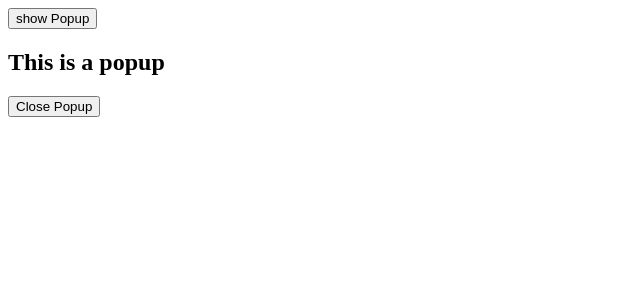
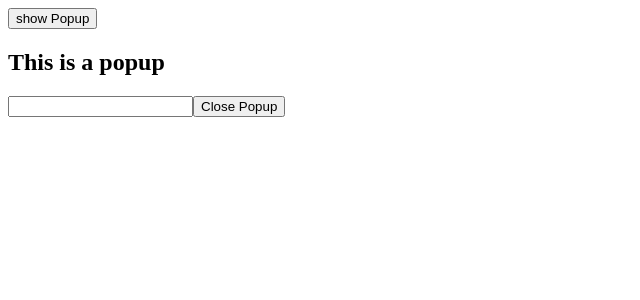
Before and after one commit to devmuhmed/journey-of-vuejs, a Vue app in the folder tasks/codevolution/: page / in a window 1280 px wide. Both pictures are taken after a click on the button "show Popup". Shown: the top 300 px of the page, without its empty margins (0-640 px from the left). Built offline with nearby package versions, Linux system fonts and the light colour scheme.

Commit message:
codevolution lesson 35 binding data at

```diff
--- a/tasks/codevolution/src/components/Popup.vue
+++ b/tasks/codevolution/src/components/Popup.vue
@@ -1,14 +1,20 @@
 <template>
     <div>
         <h2>This is a popup</h2>
-        <button @click="$emit('close', 'mohamed')">Close Popup</button>
+        <input type="text" v-model="name">
+        <button @click="$emit('close', name)">Close Popup</button>
     </div>
 </template>
 
 <script>
     export default {
         name: 'PopUp',
-        emits:['close']
+        emits:['close'],
+        data() {
+            return {
+                name: ''
+            }
+        }
     }
 </script>
 
```
